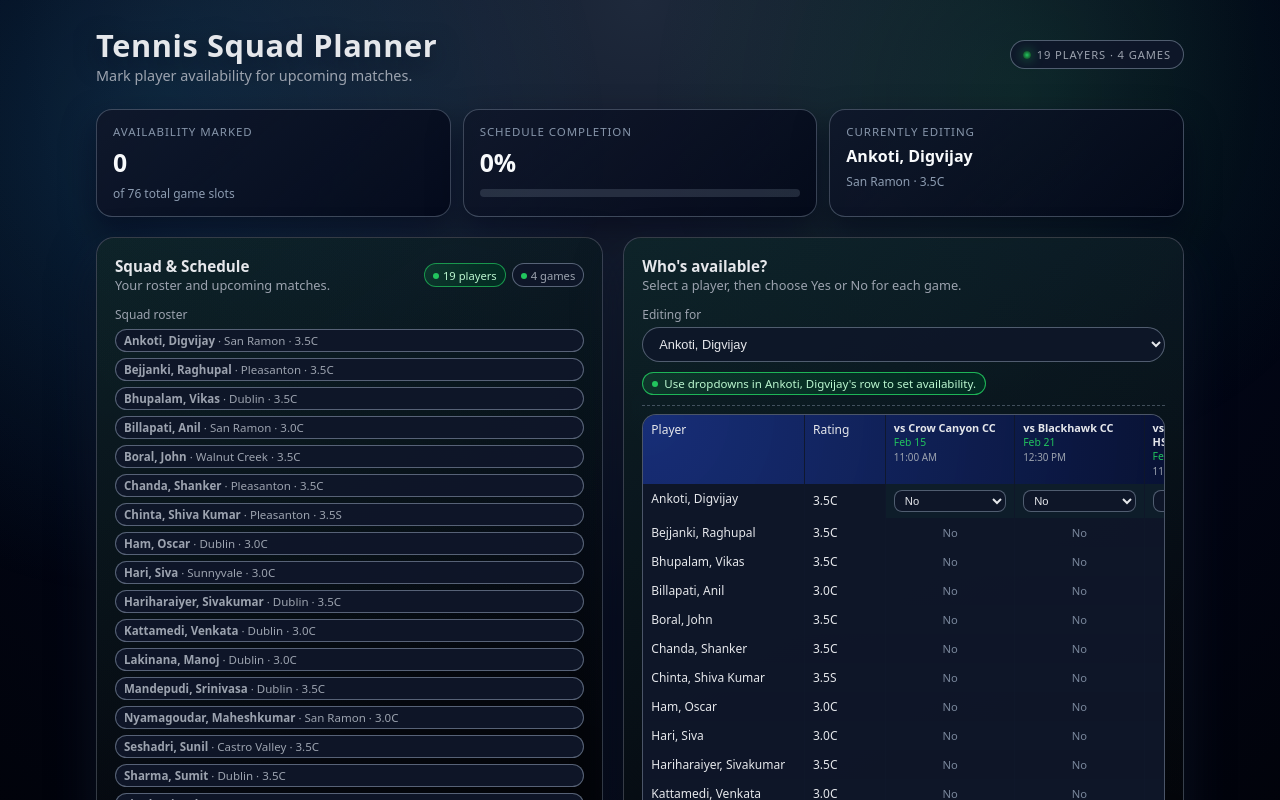
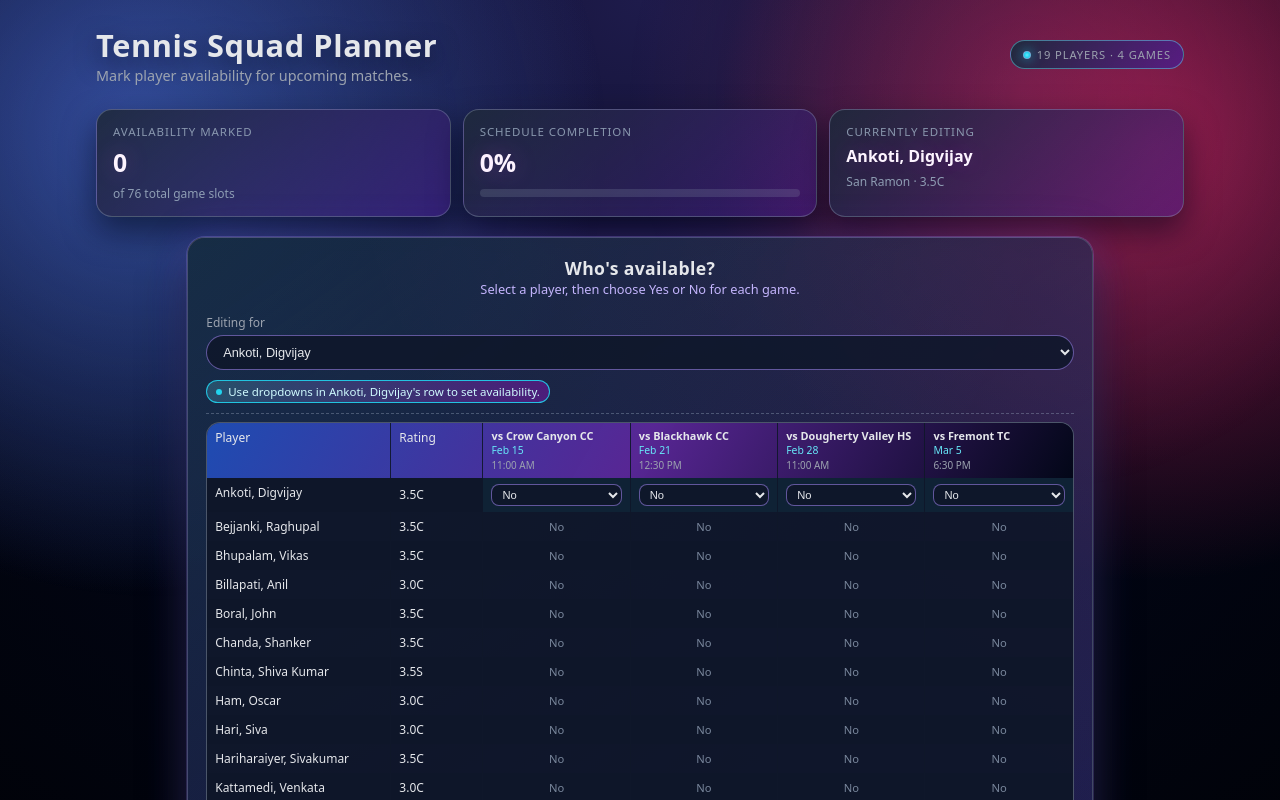
Before and after one commit to vbhupalam7/tennis-court-scheduler, a React (Vite) app: page / in a window 1280 px wide. Shown: the top 800 px of the page. Built offline with nearby package versions, Linux system fonts and the light colour scheme.

Commit message:
Center and polish the Who's available section

```diff
--- a/src/App.tsx
+++ b/src/App.tsx
@@ -249,62 +249,7 @@ function App() {
         </article>
       </section>
 
-      <div className="layout-grid">
-        <section className="card">
-          <div className="card-inner">
-            <div className="card-header">
-              <div>
-                <div className="card-title">Squad &amp; Schedule</div>
-                <div className="card-caption">
-                  Your roster and upcoming matches.
-                </div>
-              </div>
-              <div className="chip-row">
-                <span className="chip chip-strong">
-                  <span className="chip-count">
-                    <span className="chip-count-dot" />
-                    {players.length} players
-                  </span>
-                </span>
-                <span className="chip">
-                  <span className="chip-count">
-                    <span className="chip-count-dot" />
-                    {games.length} games
-                  </span>
-                </span>
-              </div>
-            </div>
-
-            <div className="field">
-              <label>Squad roster</label>
-              <div className="list">
-                {players.map((player) => (
-                  <div key={player.id} className="pill-sm">
-                    <strong>{player.name}</strong> · {player.city} · {player.rating}
-                  </div>
-                ))}
-              </div>
-            </div>
-
-            <div className="section-divider" />
-
-            <div className="field">
-              <label>Upcoming matches</label>
-              <div className="list">
-                {games.map((game) => (
-                  <div key={game.id} className="pill-sm">
-                    <strong>vs {game.opponent}</strong> · {game.date} · {game.time} ·{" "}
-                    <span className={game.homeAway === "Home" ? "home-badge" : "away-badge"}>
-                      {game.homeAway}
-                    </span>
-                    {game.location ? ` · ${game.location}` : ""}
-                  </div>
-                ))}
-              </div>
-            </div>
-          </div>
-        </section>
-
+      <div className="layout-grid layout-grid-centered">
         <section className="card">
           <div className="card-inner">
             <div className="card-header">
--- a/src/styles.css
+++ b/src/styles.css
@@ -1,13 +1,15 @@
 :root {
   color-scheme: dark;
-  --bg: #050816;
-  --bg-elevated: #0f172a;
-  --accent: #22c55e;
-  --accent-soft: rgba(34, 197, 94, 0.15);
-  --accent-strong: #22c55e;
+  --bg: #08051f;
+  --bg-elevated: #111237;
+  --accent: #67e8f9;
+  --accent-soft: rgba(103, 232, 249, 0.2);
+  --accent-strong: #22d3ee;
+  --accent-alt: #f472b6;
+  --accent-alt-soft: rgba(244, 114, 182, 0.25);
   --text: #e5e7eb;
   --muted: #9ca3af;
-  --border-subtle: rgba(148, 163, 184, 0.5);
+  --border-subtle: rgba(167, 139, 250, 0.55);
   --danger: #f97373;
   --chip-bg: rgba(148, 163, 184, 0.25);
 }
@@ -23,7 +25,10 @@ body {
   min-height: 100vh;
   font-family: system-ui, -apple-system, BlinkMacSystemFont, "SF Pro Text",
     "Segoe UI", sans-serif;
-  background: radial-gradient(circle at top, #1e293b 0, #020617 45%, #000 100%);
+  background:
+    radial-gradient(circle at 10% 10%, #312e81 0, transparent 30%),
+    radial-gradient(circle at 90% 12%, #831843 0, transparent 28%),
+    radial-gradient(circle at 50% 0, #1e1b4b 0, #020617 42%, #000 100%);
   color: var(--text);
   position: relative;
 }
@@ -34,8 +39,9 @@ body::before {
   inset: 0;
   pointer-events: none;
   background:
-    radial-gradient(circle at 12% 18%, rgba(56, 189, 248, 0.16), transparent 35%),
-    radial-gradient(circle at 80% 12%, rgba(34, 197, 94, 0.12), transparent 30%);
+    radial-gradient(circle at 12% 18%, rgba(56, 189, 248, 0.22), transparent 35%),
+    radial-gradient(circle at 80% 12%, rgba(236, 72, 153, 0.2), transparent 32%),
+    radial-gradient(circle at 50% 90%, rgba(34, 211, 238, 0.12), transparent 35%);
 }
 
 .app-shell {
@@ -73,8 +79,8 @@ body::before {
   gap: 6px;
   padding: 6px 12px;
   border-radius: 999px;
-  background: rgba(15, 23, 42, 0.9);
-  border: 1px solid rgba(148, 163, 184, 0.5);
+  background: linear-gradient(120deg, rgba(30, 41, 59, 0.95), rgba(76, 29, 149, 0.75));
+  border: 1px solid rgba(103, 232, 249, 0.45);
   font-size: 0.7rem;
   text-transform: uppercase;
   letter-spacing: 0.08em;
@@ -85,13 +91,41 @@ body::before {
   width: 8px;
   height: 8px;
   border-radius: 50%;
-  background: radial-gradient(circle, var(--accent) 0, #166534 60%, #052e16 100%);
-  box-shadow: 0 0 12px rgba(34, 197, 94, 0.7);
+  background: radial-gradient(circle, #67e8f9 0, #22d3ee 45%, #f472b6 100%);
+  box-shadow: 0 0 12px rgba(34, 211, 238, 0.8);
 }
 
 .layout-grid {
   display: grid;
   gap: 20px;
+}
+
+.layout-grid-centered {
+  grid-template-columns: minmax(0, 920px);
+  justify-content: center;
+}
+
+.layout-grid-centered .card {
+  margin: 0 auto;
+  box-shadow:
+    0 24px 45px rgba(15, 23, 42, 0.65),
+    0 0 0 1px rgba(167, 139, 250, 0.28),
+    0 0 40px rgba(139, 92, 246, 0.25);
+}
+
+.layout-grid-centered .card-header {
+  justify-content: center;
+  text-align: center;
+  margin-bottom: 16px;
+}
+
+.layout-grid-centered .card-title {
+  font-size: 1.1rem;
+  letter-spacing: 0.02em;
+}
+
+.layout-grid-centered .card-caption {
+  color: #c4b5fd;
 }
 
 .hero-metrics {
@@ -109,7 +143,7 @@ body::before {
 
 .hero-metric-card {
   border: 1px solid rgba(148, 163, 184, 0.38);
-  background: linear-gradient(140deg, rgba(15, 23, 42, 0.92), rgba(2, 6, 23, 0.8));
+  background: linear-gradient(140deg, rgba(30, 41, 59, 0.9), rgba(76, 29, 149, 0.5));
   border-radius: 16px;
   padding: 14px 16px;
   box-shadow: 0 14px 32px rgba(2, 6, 23, 0.55);
@@ -127,7 +161,8 @@ body::before {
   margin-top: 6px;
   font-size: 1.55rem;
   font-weight: 700;
-  color: #f8fafc;
+  color: #fdf4ff;
+  text-shadow: 0 0 24px rgba(217, 70, 239, 0.3);
 }
 
 .hero-metric-value-name {
@@ -152,19 +187,19 @@ body::before {
 .hero-progress span {
   display: block;
   height: 100%;
-  background: linear-gradient(90deg, #34d399, #22c55e);
-  box-shadow: 0 0 12px rgba(34, 197, 94, 0.8);
+  background: linear-gradient(90deg, #22d3ee, #a78bfa, #f472b6);
+  box-shadow: 0 0 14px rgba(167, 139, 250, 0.9);
 }
 
 @media (min-width: 900px) {
-  .layout-grid {
+  .layout-grid:not(.layout-grid-centered) {
     grid-template-columns: minmax(0, 0.95fr) minmax(0, 1.05fr);
     align-items: flex-start;
   }
 }
 
 .card {
-  background: linear-gradient(145deg, rgba(11, 18, 32, 0.95), rgba(0, 0, 0, 0.9));
+  background: linear-gradient(145deg, rgba(15, 23, 42, 0.96), rgba(49, 46, 129, 0.62));
   border-radius: 18px;
   padding: 18px 18px 16px;
   border: 1px solid rgba(148, 163, 184, 0.35);
@@ -178,8 +213,8 @@ body::before {
   position: absolute;
   inset: -40%;
   background:
-    radial-gradient(circle at 0 0, rgba(34, 197, 94, 0.14), transparent 55%),
-    radial-gradient(circle at 100% 0, rgba(56, 189, 248, 0.08), transparent 50%);
+    radial-gradient(circle at 0 0, rgba(56, 189, 248, 0.2), transparent 55%),
+    radial-gradient(circle at 100% 0, rgba(244, 114, 182, 0.16), transparent 50%);
   opacity: 1;
   mix-blend-mode: screen;
   pointer-events: none;
@@ -224,9 +259,9 @@ body::before {
 }
 
 .chip-strong {
-  border-color: rgba(34, 197, 94, 0.7);
-  background: radial-gradient(circle at top left, var(--accent-soft), #022c22);
-  color: #bbf7d0;
+  border-color: rgba(34, 211, 238, 0.7);
+  background: radial-gradient(circle at top left, var(--accent-soft), rgba(59, 7, 100, 0.88));
+  color: #cffafe;
 }
 
 .chip-count {
@@ -338,17 +373,17 @@ label {
 }
 
 .btn-save {
-  background: radial-gradient(circle at 0 0, #16a34a, #22c55e);
-  color: #ecfdf5;
+  background: linear-gradient(110deg, #06b6d4, #8b5cf6, #ec4899);
+  color: #fdf4ff;
   box-shadow:
-    0 12px 25px rgba(34, 197, 94, 0.45),
-    0 0 0 1px rgba(21, 128, 61, 0.8);
+    0 12px 25px rgba(139, 92, 246, 0.45),
+    0 0 0 1px rgba(217, 70, 239, 0.7);
 }
 
 .btn-save:hover {
   box-shadow:
-    0 14px 30px rgba(34, 197, 94, 0.55),
-    0 0 0 1px rgba(21, 128, 61, 0.9);
+    0 14px 30px rgba(139, 92, 246, 0.62),
+    0 0 0 1px rgba(217, 70, 239, 0.85);
 }
 
 .section-divider {
@@ -382,9 +417,9 @@ label {
 }
 
 .tag-available {
-  border-color: rgba(34, 197, 94, 0.9);
-  background: radial-gradient(circle at top left, var(--accent-soft), #022c22);
-  color: #bbf7d0;
+  border-color: rgba(34, 211, 238, 0.9);
+  background: radial-gradient(circle at top left, var(--accent-soft), rgba(88, 28, 135, 0.82));
+  color: #cffafe;
 }
 
 .tag-available .tag-dot {
@@ -444,7 +479,7 @@ label {
 }
 
 .availability-grid-header {
-  background: radial-gradient(circle at top left, rgba(30, 64, 175, 0.6), #020617);
+  background: linear-gradient(120deg, rgba(37, 99, 235, 0.7), rgba(147, 51, 234, 0.55), rgba(2, 6, 23, 0.95));
   color: #e5e7eb;
 }
 
@@ -468,7 +503,7 @@ label {
 }
 
 .availability-grid-row:hover {
-  background: rgba(30, 41, 59, 0.9);
+  background: rgba(79, 70, 229, 0.2);
 }
 
 .availability-name {
@@ -551,11 +586,11 @@ label {
 }
 
 .game-cell-editable {
-  background: rgba(34, 197, 94, 0.04);
+  background: rgba(34, 211, 238, 0.06);
 }
 
 .game-cell-editable:hover {
-  background: rgba(34, 197, 94, 0.1);
+  background: rgba(244, 114, 182, 0.14);
 }
 
 .cell-select {
@@ -576,7 +611,7 @@ label {
 }
 
 .availability-grid-footer {
-  background: radial-gradient(circle at top left, rgba(30, 64, 175, 0.4), #020617);
+  background: linear-gradient(120deg, rgba(30, 64, 175, 0.45), rgba(147, 51, 234, 0.25), #020617);
   border-top: 1px solid rgba(148, 163, 184, 0.3);
 }
 
@@ -609,7 +644,7 @@ label {
 }
 
 .away-badge {
-  color: #f59e0b;
+  color: #f472b6;
   font-weight: 500;
 }
 
```
